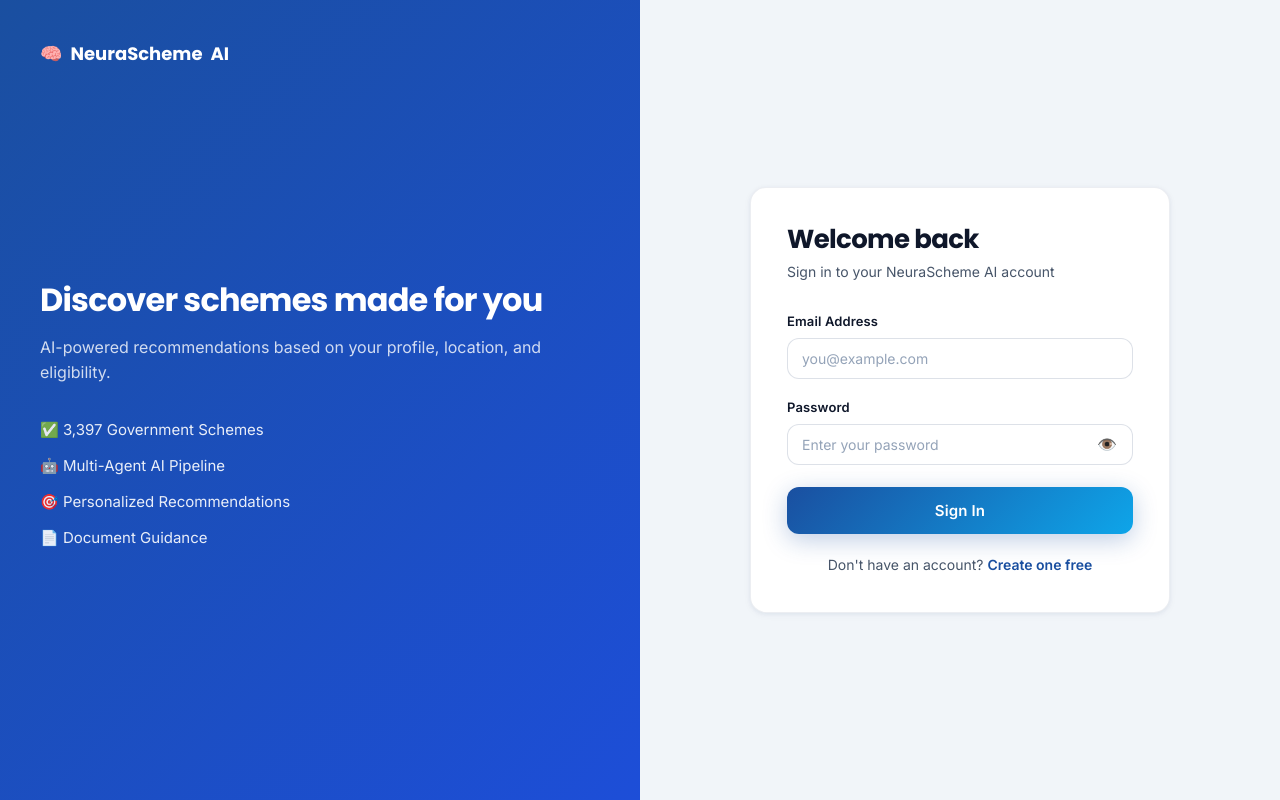
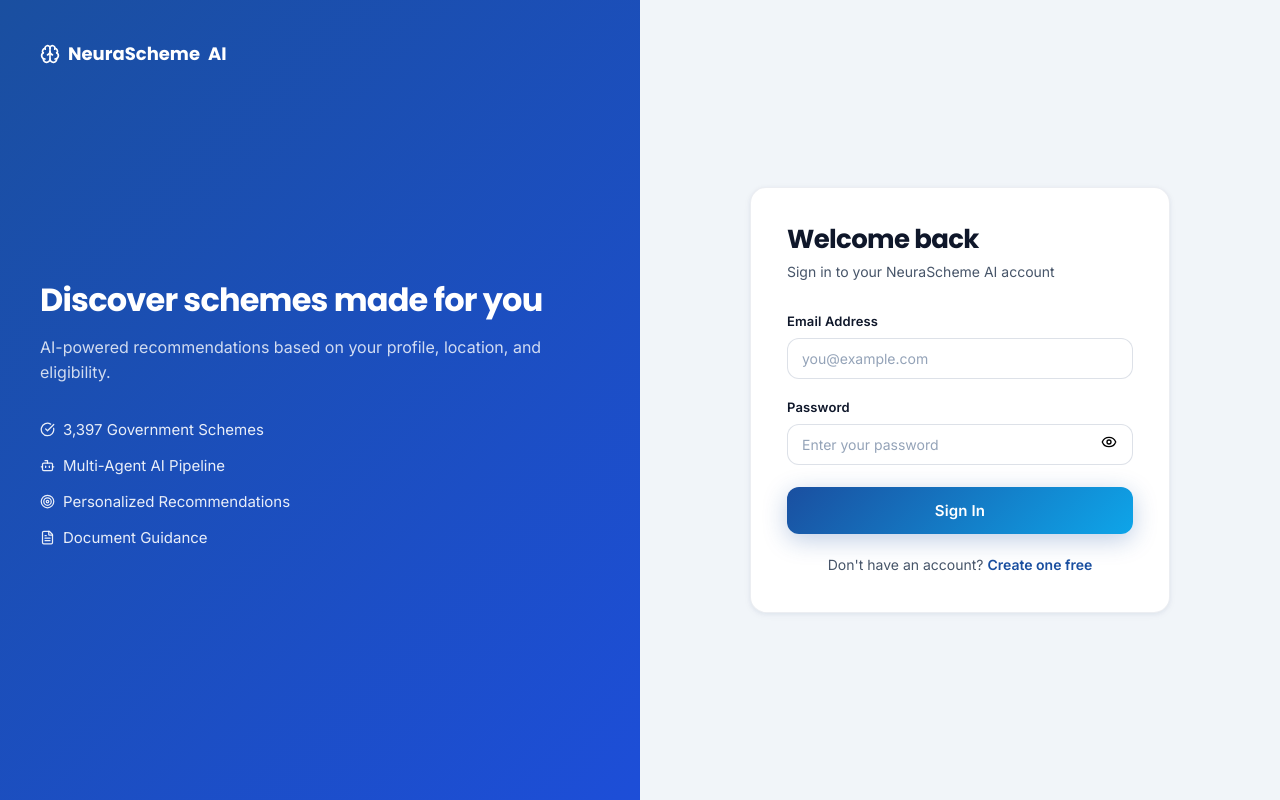
Before and after one commit to janani0603/NeuraScheme-AI, a React (Vite) app in the folder frontend/: page /login in a window 1280 px wide. Built offline with nearby package versions, Linux system fonts and the light colour scheme; no server answers.

Commit message:
Replace emojis with lucide-react icons in Login and Register pages

```diff
--- a/frontend/src/pages/Login/Login.jsx
+++ b/frontend/src/pages/Login/Login.jsx
@@ -1,6 +1,7 @@
 import { useState } from 'react'
 import { Link, useNavigate } from 'react-router-dom'
 import { useAuth } from '../../hooks/useAuth'
+import { Brain, CheckCircle, Bot, Target, FileText, Eye, EyeOff, AlertTriangle } from 'lucide-react'
 import './Login.css'
 
 export default function Login() {
@@ -22,16 +23,16 @@
     <div className="auth-page">
       <div className="auth-left">
         <Link to="/" className="auth-brand">
-          <span>🧠</span> NeuraScheme <strong>AI</strong>
+          <Brain size={20} /> NeuraScheme <strong>AI</strong>
         </Link>
         <div className="auth-left-content">
           <h2>Discover schemes made for you</h2>
           <p>AI-powered recommendations based on your profile, location, and eligibility.</p>
           <div className="auth-features">
-            <div className="auth-feature">✅ 3,397 Government Schemes</div>
-            <div className="auth-feature">🤖 Multi-Agent AI Pipeline</div>
-            <div className="auth-feature">🎯 Personalized Recommendations</div>
-            <div className="auth-feature">📄 Document Guidance</div>
+            <div className="auth-feature"><CheckCircle size={15} /> 3,397 Government Schemes</div>
+            <div className="auth-feature"><Bot size={15} /> Multi-Agent AI Pipeline</div>
+            <div className="auth-feature"><Target size={15} /> Personalized Recommendations</div>
+            <div className="auth-feature"><FileText size={15} /> Document Guidance</div>
           </div>
         </div>
       </div>
@@ -43,7 +44,7 @@
             <p>Sign in to your NeuraScheme AI account</p>
           </div>
 
-          {error && <div className="auth-error">⚠️ {error}</div>}
+          {error && <div className="auth-error"><AlertTriangle size={15} /> {error}</div>}
 
           <form onSubmit={handleSubmit} className="auth-form">
             <div className="form-group">
@@ -70,7 +71,7 @@
                   required
                 />
                 <button type="button" className="input-icon-btn" onClick={() => setShowPass(!showPass)}>
-                  {showPass ? '🙈' : '👁️'}
+                  {showPass ? <EyeOff size={16} /> : <Eye size={16} />}
                 </button>
               </div>
             </div>
--- a/frontend/src/pages/Register/Register.jsx
+++ b/frontend/src/pages/Register/Register.jsx
@@ -1,6 +1,7 @@
 import { useState } from 'react'
 import { Link, useNavigate } from 'react-router-dom'
 import { useAuth } from '../../hooks/useAuth'
+import { Brain, CheckCircle, Lock, Target, Bot, AlertTriangle, Rocket } from 'lucide-react'
 import '../Login/Login.css'
 
 const STEPS = ['Account', 'Personal', 'Professional', 'Review']
@@ -64,16 +65,16 @@
     <div className="auth-page">
       <div className="auth-left">
         <Link to="/" className="auth-brand">
-          <span>🧠</span> NeuraScheme <strong>AI</strong>
+          <Brain size={20} /> NeuraScheme <strong>AI</strong>
         </Link>
         <div className="auth-left-content">
           <h2>Join thousands of citizens</h2>
           <p>Create your profile once and let AI find the best government schemes for you.</p>
           <div className="auth-features">
-            <div className="auth-feature">✅ Free forever</div>
-            <div className="auth-feature">🔒 Your data is secure</div>
-            <div className="auth-feature">🎯 Personalized results</div>
-            <div className="auth-feature">🤖 AI-powered matching</div>
+            <div className="auth-feature"><CheckCircle size={15} /> Free forever</div>
+            <div className="auth-feature"><Lock size={15} /> Your data is secure</div>
+            <div className="auth-feature"><Target size={15} /> Personalized results</div>
+            <div className="auth-feature"><Bot size={15} /> AI-powered matching</div>
           </div>
         </div>
       </div>
@@ -96,7 +97,7 @@
             ))}
           </div>
 
-          {error && <div className="auth-error">⚠️ {error}</div>}
+          {error && <div className="auth-error"><AlertTriangle size={15} /> {error}</div>}
 
           {step === 0 && (
             <div className="auth-form">
@@ -233,7 +234,7 @@
             {step < 3
               ? <button className="btn btn-primary" style={{ flex: 1, justifyContent: 'center' }} onClick={next}>Continue →</button>
               : <button className="btn btn-primary" style={{ flex: 1, justifyContent: 'center' }} onClick={handleSubmit} disabled={loading}>
-                  {loading ? 'Creating Account...' : '🚀 Create Account'}
+                  {loading ? 'Creating Account...' : <><Rocket size={15} /> Create Account</>}
                 </button>
             }
           </div>
```
